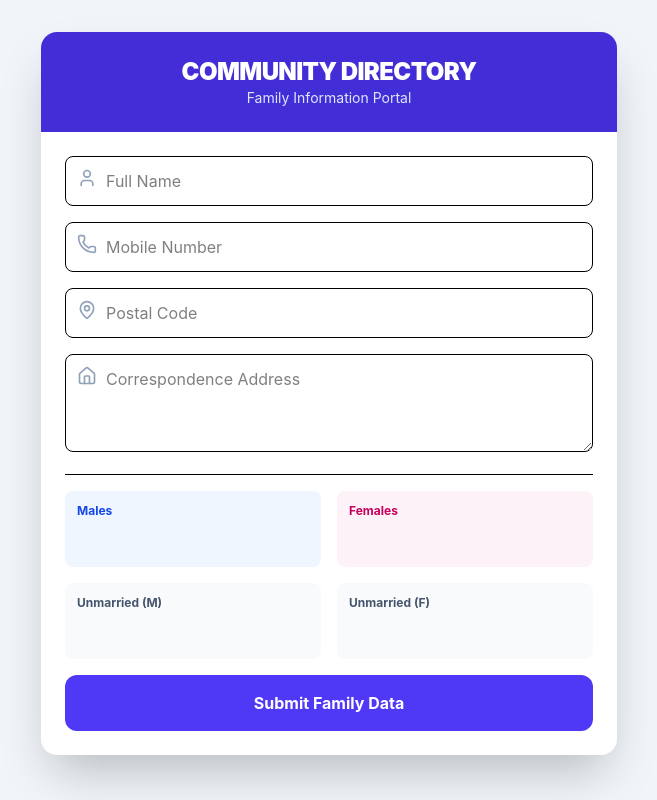
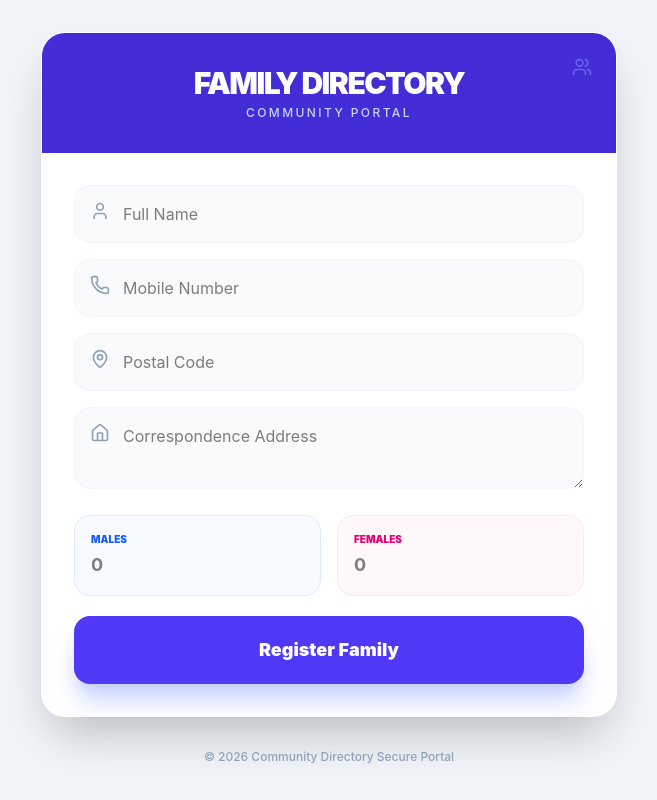
Before and after one commit to SoyalNdaf/family-directory, a React (Vite) app: page / in a window 1280 px wide. Shown: the whole page, without its empty margins (311-968 px from the left). Built offline with nearby package versions, Linux system fonts and the light colour scheme.

Commit message:
Admin dashboard with auth

```diff
--- a/src/App.jsx
+++ b/src/App.jsx
@@ -1,135 +1,183 @@
-import React, { useState } from 'react';
+import React, { useState, useEffect } from 'react';
 import { createClient } from '@supabase/supabase-js';
-import { User, Phone, MapPin, Home, Users, CheckCircle, AlertCircle } from 'lucide-react';
+import { User, Phone, MapPin, Home, CheckCircle, AlertCircle, LayoutDashboard, LogOut, Search, Users } from 'lucide-react';
 
-// Use environment variables for security
 const supabase = createClient(
   import.meta.env.VITE_SUPABASE_URL,
   import.meta.env.VITE_SUPABASE_ANON_KEY
 );
 
 export default function App() {
+  const [view, setView] = useState('form'); // 'form', 'login', or 'admin'
   const [loading, setLoading] = useState(false);
   const [submitted, setSubmitted] = useState(false);
   const [error, setError] = useState('');
+  const [adminData, setAdminData] = useState([]);
+  const [searchQuery, setSearchQuery] = useState('');
+
   const [formData, setFormData] = useState({
     full_name: '', mobile_number: '', postal_code: '', address: '',
     male_count: 0, female_count: 0, unmarried_male_count: 0, unmarried_female_count: 0
   });
 
+  const [loginCreds, setLoginCreds] = useState({ user: '', pass: '' });
+
   const handleSubmit = async (e) => {
     e.preventDefault();
     setLoading(true);
     setError('');
-
-    // Check for duplicates
-    const { data: existing } = await supabase
-      .from('community_members')
-      .select('mobile_number')
-      .eq('mobile_number', formData.mobile_number)
-      .single();
-
-    if (existing) {
-      setError('This mobile number is already registered!');
-      setLoading(false);
-      return;
-    }
-
-    // Save data
-    const { error: insertError } = await supabase
-      .from('community_members')
-      .insert([formData]);
-
+    const { error: insertError } = await supabase.from('community_members').insert([formData]);
     if (insertError) {
-      setError('Error: ' + insertError.message);
+      setError(insertError.message.includes('unique') ? 'Mobile number already registered!' : insertError.message);
     } else {
       setSubmitted(true);
     }
     setLoading(false);
   };
 
-  if (submitted) return (
-    <div className="min-h-screen bg-slate-50 flex items-center justify-center p-4 font-sans">
-      <div className="bg-white p-8 rounded-2xl shadow-xl max-w-md w-full text-center border-t-8 border-indigo-600">
-        <CheckCircle className="w-16 h-16 text-green-500 mx-auto mb-4" />
-        <h1 className="text-2xl font-bold text-slate-800">Success!</h1>
-        <p className="mt-2 text-slate-600">Information for {formData.full_name} has been saved.</p>
-        <button onClick={() => window.location.reload()} className="mt-6 text-indigo-600 font-bold underline">
-          Register another family
-        </button>
-      </div>
-    </div>
+  const handleLogin = (e) => {
+    e.preventDefault();
+    if (loginCreds.user === 'admin' && loginCreds.pass === 'admin123') {
+      fetchAdminData();
+      setView('admin');
+    } else {
+      alert('Invalid Credentials');
+    }
+  };
+
+  const fetchAdminData = async () => {
+    setLoading(true);
+    const { data, error } = await supabase.from('community_members').select('*').order('created_at', { ascending: false });
+    if (!error) setAdminData(data);
+    setLoading(false);
+  };
+
+  const filteredData = adminData.filter(item =>
+    item.full_name.toLowerCase().includes(searchQuery.toLowerCase()) ||
+    item.mobile_number.includes(searchQuery)
   );
 
-  return (
-    <div className="min-h-screen bg-slate-100 py-8 px-4 font-sans">
-      <div className="max-w-xl mx-auto bg-white rounded-2xl shadow-2xl overflow-hidden">
-        <div className="bg-indigo-700 p-6 text-white text-center">
-          <h1 className="text-2xl font-black tracking-tight">COMMUNITY DIRECTORY</h1>
-          <p className="text-indigo-100 text-sm">Family Information Portal</p>
-        </div>
+  if (view === 'admin') {
+    return (
+      <div className="min-h-screen bg-slate-100 p-4 font-sans text-slate-800">
+        <div className="max-w-6xl mx-auto">
+          <div className="flex justify-between items-center mb-6 bg-white p-4 rounded-xl shadow-sm">
+            <h1 className="text-xl font-bold flex items-center gap-2 text-indigo-700"><LayoutDashboard /> Admin Portal</h1>
+            <button onClick={() => setView('form')} className="flex items-center gap-2 text-red-600 font-bold bg-red-50 px-4 py-2 rounded-lg hover:bg-red-100 transition"><LogOut size={18} /> Exit Admin</button>
+          </div>
 
-        <form onSubmit={handleSubmit} className="p-6 space-y-4">
-          {error && (
-            <div className="p-4 bg-red-50 border-l-4 border-red-500 text-red-700 flex items-center">
-              <AlertCircle className="w-5 h-5 mr-2" /> {error}
+          <div className="grid grid-cols-2 md:grid-cols-4 gap-4 mb-6">
+            <div className="bg-white p-6 rounded-xl shadow-sm border-b-4 border-indigo-500">
+              <p className="text-xs text-slate-500 font-bold uppercase tracking-wider">Total Families</p>
+              <p className="text-3xl font-black">{adminData.length}</p>
             </div>
-          )}
-
-          <div className="space-y-4">
-            <div className="relative">
-              <User className="absolute left-3 top-3 w-5 h-5 text-slate-400" />
-              <input required placeholder="Full Name" className="w-full pl-10 p-3 border rounded-lg"
-                onChange={e => setFormData({...formData, full_name: e.target.value})} />
-            </div>
-
-            <div className="relative">
-              <Phone className="absolute left-3 top-3 w-5 h-5 text-slate-400" />
-              <input required type="tel" placeholder="Mobile Number" className="w-full pl-10 p-3 border rounded-lg"
-                onChange={e => setFormData({...formData, mobile_number: e.target.value})} />
-            </div>
-
-            <div className="relative">
-              <MapPin className="absolute left-3 top-3 w-5 h-5 text-slate-400" />
-              <input required placeholder="Postal Code" className="w-full pl-10 p-3 border rounded-lg"
-                onChange={e => setFormData({...formData, postal_code: e.target.value})} />
-            </div>
-
-            <div className="relative">
-              <Home className="absolute left-3 top-3 w-5 h-5 text-slate-400" />
-              <textarea required placeholder="Correspondence Address" className="w-full pl-10 p-3 border rounded-lg" rows="3"
-                onChange={e => setFormData({...formData, address: e.target.value})} />
+            <div className="bg-white p-6 rounded-xl shadow-sm border-b-4 border-green-500">
+              <p className="text-xs text-slate-500 font-bold uppercase tracking-wider">Total Members</p>
+              <p className="text-3xl font-black">
+                {adminData.reduce((acc, curr) => acc + (curr.male_count || 0) + (curr.female_count || 0), 0)}
+              </p>
             </div>
           </div>
 
-          <div className="grid grid-cols-2 gap-4 pt-4 border-t">
-            <div className="bg-blue-50 p-3 rounded-lg">
-              <label className="block text-xs font-bold text-blue-700 mb-1">Males</label>
-              <input type="number" min="0" className="w-full p-1 rounded"
-                onChange={e => setFormData({...formData, male_count: parseInt(e.target.value) || 0})} />
+          <div className="bg-white rounded-2xl shadow-sm overflow-hidden border border-slate-200">
+            <div className="p-4 border-b bg-white sticky top-0 z-10">
+              <div className="relative">
+                <Search className="absolute left-3 top-3.5 text-slate-400" size={20} />
+                <input
+                  className="w-full pl-11 p-3 bg-slate-50 border border-slate-200 rounded-xl focus:ring-2 focus:ring-indigo-500 outline-none transition"
+                  placeholder="Search by name or mobile..."
+                  onChange={(e) => setSearchQuery(e.target.value)}
+                />
+              </div>
             </div>
-            <div className="bg-pink-50 p-3 rounded-lg">
-              <label className="block text-xs font-bold text-pink-700 mb-1">Females</label>
-              <input type="number" min="0" className="w-full p-1 rounded"
-                onChange={e => setFormData({...formData, female_count: parseInt(e.target.value) || 0})} />
-            </div>
-            <div className="bg-slate-50 p-3 rounded-lg">
-              <label className="block text-xs font-bold text-slate-600 mb-1">Unmarried (M)</label>
-              <input type="number" min="0" className="w-full p-1 rounded"
-                onChange={e => setFormData({...formData, unmarried_male_count: parseInt(e.target.value) || 0})} />
-            </div>
-            <div className="bg-slate-50 p-3 rounded-lg">
-              <label className="block text-xs font-bold text-slate-600 mb-1">Unmarried (F)</label>
-              <input type="number" min="0" className="w-full p-1 rounded"
-                onChange={e => setFormData({...formData, unmarried_female_count: parseInt(e.target.value) || 0})} />
+            <div className="overflow-x-auto">
+              <table className="w-full text-left">
+                <thead className="bg-slate-50 text-slate-600 border-b">
+                  <tr>
+                    <th className="p-4 text-xs font-black uppercase tracking-widest">Name</th>
+                    <th className="p-4 text-xs font-black uppercase tracking-widest">Mobile</th>
+                    <th className="p-4 text-xs font-black uppercase tracking-widest text-center">Family Size</th>
+                    <th className="p-4 text-xs font-black uppercase tracking-widest">Address</th>
+                  </tr>
+                </thead>
+                <tbody>
+                  {filteredData.map(member => (
+                    <tr key={member.id} className="border-b hover:bg-indigo-50/30 transition last:border-0">
+                      <td className="p-4 font-semibold text-slate-800">{member.full_name}</td>
+                      <td className="p-4 text-slate-600 font-mono tracking-tighter">{member.mobile_number}</td>
+                      <td className="p-4 text-center">
+                        <span className="bg-blue-100 text-blue-700 px-2 py-1 rounded text-xs font-bold">{member.male_count}M</span>
+                        <span className="mx-1 text-slate-300">|</span>
+                        <span className="bg-pink-100 text-pink-700 px-2 py-1 rounded text-xs font-bold">{member.female_count}F</span>
+                      </td>
+                      <td className="p-4 text-xs text-slate-500 max-w-xs break-words">{member.address}</td>
+                    </tr>
+                  ))}
+                </tbody>
+              </table>
             </div>
           </div>
+        </div>
+      </div>
+    );
+  }
 
-          <button type="submit" disabled={loading} className="w-full bg-indigo-600 text-white p-4 rounded-xl font-bold hover:bg-indigo-800 transition-all disabled:bg-slate-300">
-            {loading ? 'Processing...' : 'Submit Family Data'}
+  return (
+    <div className="min-h-screen bg-slate-100 py-8 px-4 font-sans antialiased">
+      <div className="max-w-xl mx-auto bg-white rounded-3xl shadow-2xl overflow-hidden border border-white/20">
+        <div className="bg-indigo-700 p-8 text-white text-center relative shadow-inner">
+          <h1 className="text-3xl font-black tracking-tighter uppercase mb-1">Family Directory</h1>
+          <p className="text-indigo-200 text-xs font-medium uppercase tracking-[0.2em]">Community Portal</p>
+          <button
+            onClick={() => setView('login')}
+            className="absolute top-4 right-4 p-2 text-indigo-300 hover:text-white transition-all opacity-40 hover:opacity-100"
+          >
+            <Users size={20} />
           </button>
-        </form>
+        </div>
+
+        {submitted ? (
+          <div className="p-16 text-center animate-in fade-in zoom-in duration-300">
+            <div className="w-20 h-20 bg-green-100 rounded-full flex items-center justify-center mx-auto mb-6">
+              <CheckCircle className="w-10 h-10 text-green-600" />
+            </div>
+            <h2 className="text-2xl font-black text-slate-800">Registration Complete</h2>
+            <p className="text-slate-500 mt-3 leading-relaxed">Thank you, {formData.full_name}. Your family information has been securely stored.</p>
+            <button onClick={() => window.location.reload()} className="mt-10 w-full bg-slate-100 py-4 rounded-2xl text-slate-800 font-bold hover:bg-slate-200 transition">Add Another Entry</button>
+          </div>
+        ) : view === 'login' ? (
+          <form onSubmit={handleLogin} className="p-10 space-y-5">
+            <div className="text-center mb-6">
+              <h2 className="font-black text-2xl text-slate-800">Admin Login</h2>
+              <p className="text-slate-400 text-sm">Enter credentials to view directory</p>
+            </div>
+            <input required className="w-full p-4 bg-slate-50 border border-slate-200 rounded-2xl outline-none focus:ring-2 focus:ring-indigo-500 transition" placeholder="Username" onChange={e => setLoginCreds({...loginCreds, user: e.target.value})} />
+            <input required type="password" className="w-full p-4 bg-slate-50 border border-slate-200 rounded-2xl outline-none focus:ring-2 focus:ring-indigo-500 transition" placeholder="Password" onChange={e => setLoginCreds({...loginCreds, pass: e.target.value})} />
+            <button className="w-full bg-slate-900 text-white p-4 rounded-2xl font-black hover:bg-black transition shadow-xl">Access Dashboard</button>
+            <button type="button" onClick={() => setView('form')} className="w-full text-slate-400 text-sm font-bold">Cancel</button>
+          </form>
+        ) : (
+          <form onSubmit={handleSubmit} className="p-8 space-y-5">
+            {error && <div className="p-4 bg-red-50 text-red-700 rounded-2xl text-sm font-bold flex items-center gap-2"><AlertCircle size={18}/> {error}</div>}
+            <div className="space-y-4">
+              <div className="relative group"><User className="absolute left-4 top-4 text-slate-400 group-focus-within:text-indigo-500 transition" size={20} /><input required placeholder="Full Name" className="w-full pl-12 p-4 bg-slate-50 border border-slate-100 rounded-2xl focus:bg-white focus:ring-2 focus:ring-indigo-500 transition outline-none" onChange={e => setFormData({...formData, full_name: e.target.value})} /></div>
+              <div className="relative group"><Phone className="absolute left-4 top-4 text-slate-400 group-focus-within:text-indigo-500 transition" size={20} /><input required type="tel" placeholder="Mobile Number" className="w-full pl-12 p-4 bg-slate-50 border border-slate-100 rounded-2xl focus:bg-white focus:ring-2 focus:ring-indigo-500 transition outline-none" onChange={e => setFormData({...formData, mobile_number: e.target.value})} /></div>
+              <div className="relative group"><MapPin className="absolute left-4 top-4 text-slate-400 group-focus-within:text-indigo-500 transition" size={20} /><input required placeholder="Postal Code" className="w-full pl-12 p-4 bg-slate-50 border border-slate-100 rounded-2xl focus:bg-white focus:ring-2 focus:ring-indigo-500 transition outline-none" onChange={e => setFormData({...formData, postal_code: e.target.value})} /></div>
+              <div className="relative group"><Home className="absolute left-4 top-4 text-slate-400 group-focus-within:text-indigo-500 transition" size={20} /><textarea required placeholder="Correspondence Address" className="w-full pl-12 p-4 bg-slate-50 border border-slate-100 rounded-2xl focus:bg-white focus:ring-2 focus:ring-indigo-500 transition outline-none" rows="2" onChange={e => setFormData({...formData, address: e.target.value})} /></div>
+            </div>
+
+            <div className="grid grid-cols-2 gap-4">
+              <div className="bg-blue-50/50 p-4 rounded-2xl border border-blue-100"><label className="text-[10px] uppercase font-black text-blue-600 block mb-1">Males</label><input type="number" min="0" placeholder="0" className="w-full bg-transparent font-bold text-lg outline-none" onChange={e => setFormData({...formData, male_count: parseInt(e.target.value)||0})} /></div>
+              <div className="bg-pink-50/50 p-4 rounded-2xl border border-pink-100"><label className="text-[10px] uppercase font-black text-pink-600 block mb-1">Females</label><input type="number" min="0" placeholder="0" className="w-full bg-transparent font-bold text-lg outline-none" onChange={e => setFormData({...formData, female_count: parseInt(e.target.value)||0})} /></div>
+            </div>
+
+            <button disabled={loading} className="w-full bg-indigo-600 text-white p-5 rounded-2xl font-black text-lg shadow-xl shadow-indigo-200 hover:bg-indigo-700 active:scale-95 transition-all">
+              {loading ? 'Processing...' : 'Register Family'}
+            </button>
+          </form>
+        )}
       </div>
+      <p className="text-center text-slate-400 text-xs mt-8 font-medium">© 2026 Community Directory Secure Portal</p>
     </div>
   );
 }
```
